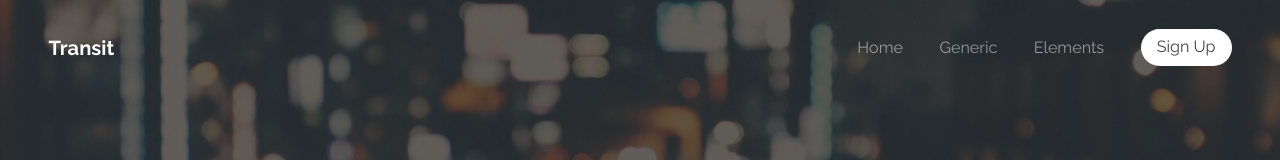
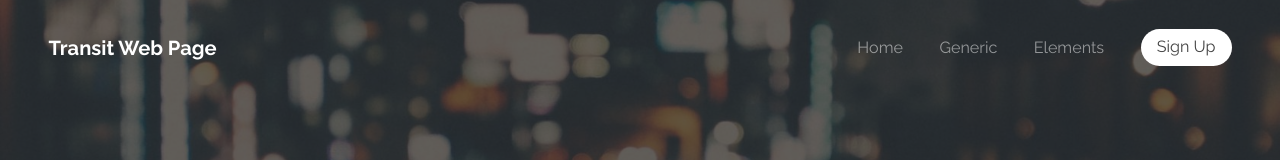
Before and after one commit to mntjthink/fila2, a plain HTML site: page index.html in a window 1280 px wide. Shown: the top 160 px of the page. Drawn offline with Linux system fonts and the light colour scheme.

Commit message:
change home - title

```diff
--- a/index.html
+++ b/index.html
@@ -26,7 +26,7 @@
 
 		<!-- Header -->
 			<header id="header">
-				<h1><a href="index.html">Transit</a></h1>
+				<h1><a href="index.html">Transit Web Page</a></h1>
 				<nav id="nav">
 					<ul>
 						<li><a href="index.html">Home</a></li>
```
